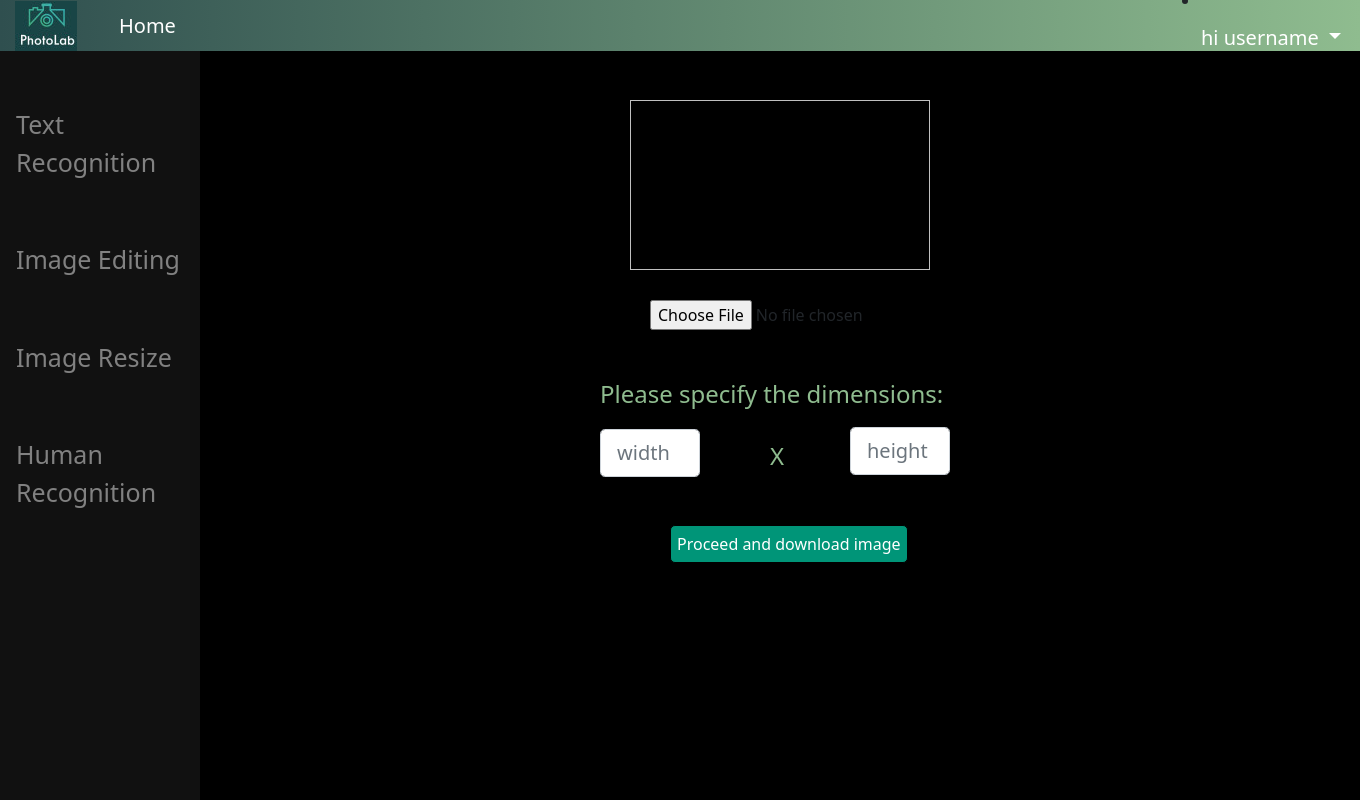
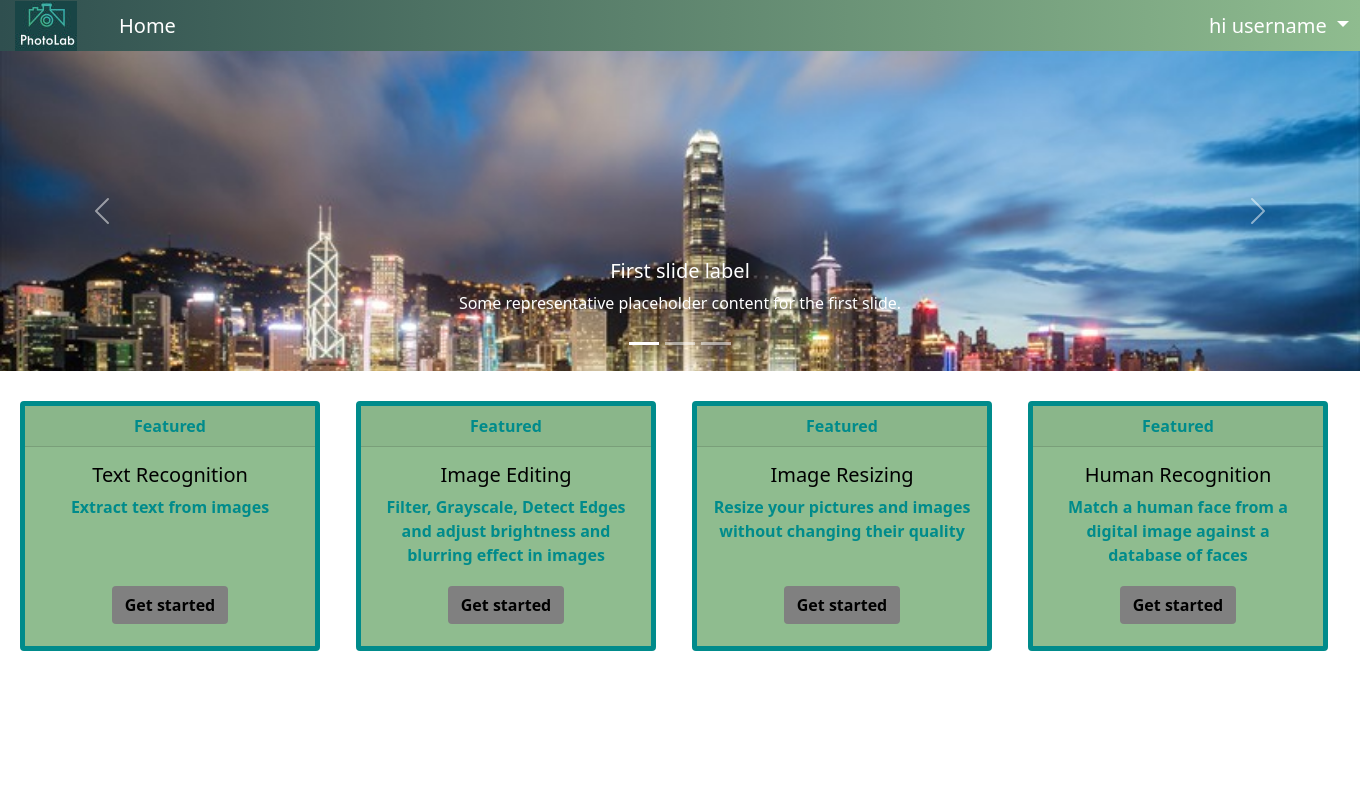
Before and after one commit to ridamadara/PhotoLab, a Django app: page /home in a window 1360 px wide. Run offline with Django 4.2, Linux system fonts and the light colour scheme; some libraries are stand-ins or nearby versions.

Commit message:
version 3

```diff
--- a/DigitalImageProcessing/PhotoLab/views.py
+++ b/DigitalImageProcessing/PhotoLab/views.py
@@ -7,7 +7,7 @@ import cv2
 from rest_framework.response import Response
 from django.contrib.sessions.models import Session
 from django.views.decorators.csrf import csrf_protect
-
+import base64
 from django.http import HttpResponse
 from .serializers import CommentSerializer, ResizeSerializer
 from .tests import Comment, ImageResizer
@@ -148,12 +148,18 @@ def gray_scale(request):
         print(image)
         img = Image.open(image)
         array = np.array(img)
-        gray_image = cv2.cvtColor(array,cv2.COLOR_BGR2GRAY)
-        edited_image = Image.fromarray(gray_image, 'RGB')
-        edited_image.save("F:/Images/Grayscale Images" + '/' + str(image) )
-        return render(request, "newImageResize.html")
+
+        ret, frame_buff = cv2.imencode('.jpg', array)  # could be png, update html as well
+        frame_b64 = base64.b64encode(frame_buff)
+
+
+        # gray_image = cv2.cvtColor(array,cv2.COLOR_BGR2GRAY)
+        # cv2.imwrite("F:/Images/Grayscale Images" + '/' + str(image),gray_image)
+
+
+        return render(request, "newImageEditing(gray).html",{'image':frame_b64})
     else:
-        return render(request, "newImageResize.html")
+        return render(request, "newImageEditing(gray).html")
 
 
 @csrf_protect
@@ -164,11 +170,12 @@ def edge_detection(request):
         array = np.array(img)
         gray_image = cv2.cvtColor(array,cv2.COLOR_BGR2GRAY)
         edges = cv2.Canny(gray_image, threshold1=30, threshold2=100)
-        edited_image = Image.fromarray(edges, 'RGB')
-        edited_image.save("F:/Images/Grayscale Images" + '/' + str(image) )
-        return render(request, "newImageResize.html")
+        # edited_image = Image.fromarray(edges, 'RGB')
+        # edited_image.save("F:/Images/Edge Detected Images" + '/' + str(image) )
+        cv2.imwrite("F:/Images/Edge Detected Images" + '/' + str(image), edges)
+        return render(request, "newImageEditing(edgedet).html")
     else:
-        return render(request, "newImageResize.html")
+        return render(request, "newImageEditing(edgedet).html")
 
 
 @csrf_protect
@@ -177,6 +184,10 @@ def blur(request):   # not yet implemented
         image = request.FILES['img']
         img = Image.open(image)
         array = np.array(img)
+
+        ret, frame_buff = cv2.imencode('.jpg', array)  # could be png, update html as well
+        frame_b64 = base64.b64encode(frame_buff)
+
         gray_image = cv2.cvtColor(array,cv2.COLOR_BGR2GRAY)
         edges = cv2.Canny(gray_image, threshold1=30, threshold2=100)
         edited_image = Image.fromarray(edges, 'RGB')
@@ -258,31 +269,46 @@ def text_recognition(request):   # not yet implemented
 
 
 @csrf_protect
-def login(request):   # not yet implemented
-    if request.method == 'POST' and request.FILES['img']:
-        image = request.FILES['img']
-        img = Image.open(image)
-        array = np.array(img)
-        gray_image = cv2.cvtColor(array,cv2.COLOR_BGR2GRAY)
-        edges = cv2.Canny(gray_image, threshold1=30, threshold2=100)
-        edited_image = Image.fromarray(edges, 'RGB')
-        edited_image.save("F:/Images/Grayscale Images" + '/' + str(image) )
-        return render(request, "newImageResize.html")
-    else:
-        return render(request, "newImageResize.html")
+def login(request):   # not yet implemented  #implementing
+    if request.POST.get('username') and request.POST.get('password'):
+        username = request.POST.get('username')
+        password = request.POST.get('password')
+        print(username,password)
+        try:
+            user = User.objects.get(username = username)
+            if user.password == password:
+                print("valid credentials")
+            else:
+                print('invalid password')
+
+        except:
+            print('invalid username')
+    return render(request, "newLogin.html")
+    # if request.method == 'POST' and request.FILES['img']:
+    #     image = request.FILES['img']
+    #     img = Image.open(image)
+    #     array = np.array(img)
+    #     gray_image = cv2.cvtColor(array,cv2.COLOR_BGR2GRAY)
+    #     edges = cv2.Canny(gray_image, threshold1=30, threshold2=100)
+    #     edited_image = Image.fromarray(edges, 'RGB')
+    #     edited_image.save("F:/Images/Grayscale Images" + '/' + str(image) )
+    #     return render(request, "newImageResize.html")
+    # else:
+    #     return render(request, "newImageResize.html")
 
 
 
 @csrf_protect
-def home(request):   # not yet implemented
-    if request.method == 'POST' and request.FILES['img']:
-        image = request.FILES['img']
-        img = Image.open(image)
-        array = np.array(img)
-        gray_image = cv2.cvtColor(array,cv2.COLOR_BGR2GRAY)
-        edges = cv2.Canny(gray_image, threshold1=30, threshold2=100)
-        edited_image = Image.fromarray(edges, 'RGB')
-        edited_image.save("F:/Images/Grayscale Images" + '/' + str(image) )
-        return render(request, "newImageResize.html")
-    else:
-        return render(request, "newImageResize.html")
+def home(request):   #implementing
+    return render(request, "newHome.html")
+    # if request.method == 'POST' and request.FILES['img']:
+    #     image = request.FILES['img']
+    #     img = Image.open(image)
+    #     array = np.array(img)
+    #     gray_image = cv2.cvtColor(array,cv2.COLOR_BGR2GRAY)
+    #     edges = cv2.Canny(gray_image, threshold1=30, threshold2=100)
+    #     edited_image = Image.fromarray(edges, 'RGB')
+    #     edited_image.save("F:/Images/Grayscale Images" + '/' + str(image) )
+    #     return render(request, "newImageResize.html")
+    # else:
+    #     return render(request, "newImageResize.html")
--- /dev/null
+++ b/DigitalImageProcessing/Templates/newHome.html
@@ -0,0 +1,199 @@
+{% load static %}
+
+<!DOCTYPE html>
+<html lang="en">
+
+<head>
+  <meta charset="UTF-8" />
+  <meta http-equiv="X-UA-Compatible" content="IE=edge" />
+  <meta name="viewport" content="width=device-width, initial-scale=1.0" />
+  <title>Home</title>
+
+  <!--Bootstrap css file-->
+  <link rel="stylesheet" href="{% static 'css/bootstrap.min.css' %}" />
+
+  <!--custom css file-->
+  <link rel="stylesheet" href="{% static 'css/styleHome.css' %}" />
+</head>
+
+<body>
+  <!--Navbar-->
+  <div class="header">
+    <div class="menu-bar">
+      <nav class="navbar navbar-expand-lg navbar-light">
+        <a class="navbar-brand" href="#"><img src="{% static 'img/logo2.jpg' %}" alt="logo" style="margin-top: -15px" /></a>
+        <button class="navbar-toggler" type="button" data-bs-toggle="collapse" data-bs-target="#navbarSupportedContent"
+          aria-controls="navbarSupportedContent" aria-expanded="false" aria-label="Toggle navigation">
+          <i class="fa fa-bars"></i>
+        </button>
+        <div class="collapse navbar-collapse" id="navbarSupportedContent">
+          <ul class="navbar-nav me-auto mb-2 mb-lg-0">
+            <li class="nav-item">
+              <a class="nav-link active" aria-current="page" href="#">Home</a>
+            </li>
+          </ul>
+          <!-- <li class="nav-item dropdown">
+            <a class="nav-link dropdown-toggle" href="#" id="navbarDropdown" role="button" data-bs-toggle="dropdown"
+              aria-expanded="false">
+              Username
+            </a>
+            <ul class="dropdown-menu" aria-labelledby="navbarDropdown">
+              <li><a class="dropdown-item" href="#">Logout</a></li>
+            </ul>
+          </li> -->
+          <ul style="margin-left: -40px;" class="navbar-nav mr-auto">
+
+            <li  class="nav-item dropdown">
+              <a  class="nav-link dropdown-toggle" href="#" id="navbarDropdown" role="button" data-toggle="dropdown"
+                aria-haspopup="true" aria-expanded="false">
+                hi username
+              </a>
+              <div style="width: 10px;height: 40%;" class="dropdown-menu" aria-labelledby="navbarDropdown">
+
+                <button  style=" width: 158px;height: 40px;margin-top: -7.7px;color: white;background:#212529;border:#212529;" (click)="logout()" >Logout</button>
+
+              </div>
+            </li>
+
+          </ul>
+        </div>
+      </nav>
+    </div>
+  </div>
+
+  <!--Slider-->
+
+  <div id="carouselExampleCaptions" class="carousel slide" data-bs-ride="carousel">
+    <div class="carousel-indicators">
+      <button type="button" data-bs-target="#carouselExampleCaptions" data-bs-slide-to="0" class="active"
+        aria-current="true" aria-label="Slide 1"></button>
+      <button type="button" data-bs-target="#carouselExampleCaptions" data-bs-slide-to="1"
+        aria-label="Slide 2"></button>
+      <button type="button" data-bs-target="#carouselExampleCaptions" data-bs-slide-to="2"
+        aria-label="Slide 3"></button>
+    </div>
+    <div class="carousel-inner">
+      <div class="carousel-item active">
+        <img src="./img/scenery.jpg" class="d-block w-100" alt="slider" />
+        <div class="carousel-caption d-none d-md-block">
+          <h5>First slide label</h5>
+          <p>Some representative placeholder content for the first slide.</p>
+        </div>
+      </div>
+      <div class="carousel-item">
+        <img src="..." class="d-block w-100" alt="..." />
+        <div class="carousel-caption d-none d-md-block">
+          <h5>Second slide label</h5>
+          <p>Some representative placeholder content for the second slide.</p>
+        </div>
+      </div>
+      <div class="carousel-item">
+        <img src="..." class="d-block w-100" alt="..." />
+        <div class="carousel-caption d-none d-md-block">
+          <h5>Third slide label</h5>
+          <p>Some representative placeholder content for the third slide.</p>
+        </div>
+      </div>
+    </div>
+    <button class="carousel-control-prev" type="button" data-bs-target="#carouselExampleCaptions" data-bs-slide="prev">
+      <span class="carousel-control-prev-icon" aria-hidden="true"></span>
+      <span class="visually-hidden">Previous</span>
+    </button>
+    <button class="carousel-control-next" type="button" data-bs-target="#carouselExampleCaptions" data-bs-slide="next">
+      <span class="carousel-control-next-icon" aria-hidden="true"></span>
+      <span class="visually-hidden">Next</span>
+    </button>
+  </div>
+
+  <!--Cards-->
+  <!-- <div class="row">
+    <div class="col-sm-6">
+      <div style="width: 17rem;" class="card text-center">
+        <div class="card-header">Featured</div>
+        <div class="card-body">
+          <h5 class="card-title">Special title treatment</h5>
+          <p class="card-text">
+            With supporting text below as a natural lead-in to additional content.
+          </p>
+          <a href="#" class="btn">Get started</a>
+        </div>
+      </div>
+    </div>
+  </div>
+  <div class="col-sm-6">
+    <div style="width: 17rem;" class="card text-center">
+      <div class="card-header">Featured</div>
+      <div class="card-body">
+        <h5 class="card-title">Special title treatment</h5>
+        <p class="card-text">
+          With supporting text below as a natural lead-in to additional content.
+        </p>
+        <a href="#" class="btn">Get started</a>
+      </div>
+    </div>
+  </div>
+  </div> -->
+
+
+
+  <div style="width: 84rem" class="row row-cols-2 row-cols-md-4">
+    <div  class="col mb-4" style="height: 15.5rem;">
+      <div class="card text-center">
+        <div class="card-header">Featured</div>
+        <div class="card-body">
+          <h5 class="card-title">Text Recognition</h5>
+          <p style="height: 75px;" class="card-text">Extract text from images</p>
+            <div >
+            <a href="#" class="btn">Get started</a></div>
+        </div>
+      </div>
+    </div>
+
+    <div class="col mb-4" style="height: 15.5rem;">
+      <div class="card text-center">
+        <div class="card-header">Featured</div>
+        <div class="card-body">
+          <h5 class="card-title">Image Editing</h5>
+          <p style="height: 75px;" class="card-text">Filter, Grayscale, Detect Edges and adjust brightness
+            and blurring effect in images
+          </p>
+          <div style="padding-top: 0px;">
+          <a href="#" class="btn">Get started</a></div>
+        </div>
+      </div>
+    </div>
+
+    <div class="col mb-4">
+      <div class="card text-center">
+        <div class="card-header">Featured</div>
+        <div class="card-body">
+          <h5 class="card-title">Image Resizing</h5>
+          <p style="height: 75px;" class="card-text">Resize your pictures and images without changing their quality</p>
+            <a href="#" class="btn">Get started</a>
+        </div>
+      </div>
+    </div>
+
+    <div class="col mb-4">
+      <div class="card text-center">
+        <div class="card-header">Featured</div>
+        <div class="card-body">
+          <h5 class="card-title">Human Recognition</h5>
+          <p style="height: 75px;" class="card-text">Match a human face from a digital image against a database of faces</p>
+            <a href="#" class="btn">Get started</a>
+        </div>
+      </div>
+    </div>
+  </div>
+
+  <!--Jquery js file-->
+  <script src="{% static 'js/jquery.3.6.0.js' %}"></script>
+
+  <!--custom js file-->
+  <script src="{% static 'js/custom.js' %}"></script>
+
+  <!--Bootstrap js file-->
+  <script src="{% static 'js/bootstrap.min.js' %}"></script>
+</body>
+
+</html>
--- a/DigitalImageProcessing/assets/css/styleHome.css
+++ b/DigitalImageProcessing/assets/css/styleHome.css
@@ -1,7 +1,7 @@
 /*Navbar*/
 
 .navbar{
-    height: 59px;
+    height: 51px;
 }
 
 .navbar-brand {
--- a/DigitalImageProcessing/static/css/styleHome.css
+++ b/DigitalImageProcessing/static/css/styleHome.css
@@ -1,7 +1,7 @@
 /*Navbar*/
 
 .navbar{
-    height: 59px;
+    height: 51px;
 }
 
 .navbar-brand {
```
Also changed, not shown: DigitalImageProcessing/Templates/newImageEditing(edgedet).html (added, +105 -0 lines), DigitalImageProcessing/Templates/newImageEditing(gray).html (added, +108 -0 lines), DigitalImageProcessing/Templates/newLogin.html (added, +63 -0 lines), DigitalImageProcessing/assets/css/styleImageEditing(edgedet).css (+5 -3 lines), DigitalImageProcessing/assets/css/styleImageEditing(gray).css (+29 -3 lines), DigitalImageProcessing/static/css/styleImageEditing(edgedet).css (+5 -3 lines), DigitalImageProcessing/static/css/styleImageEditing(gray).css (+29 -3 lines).
